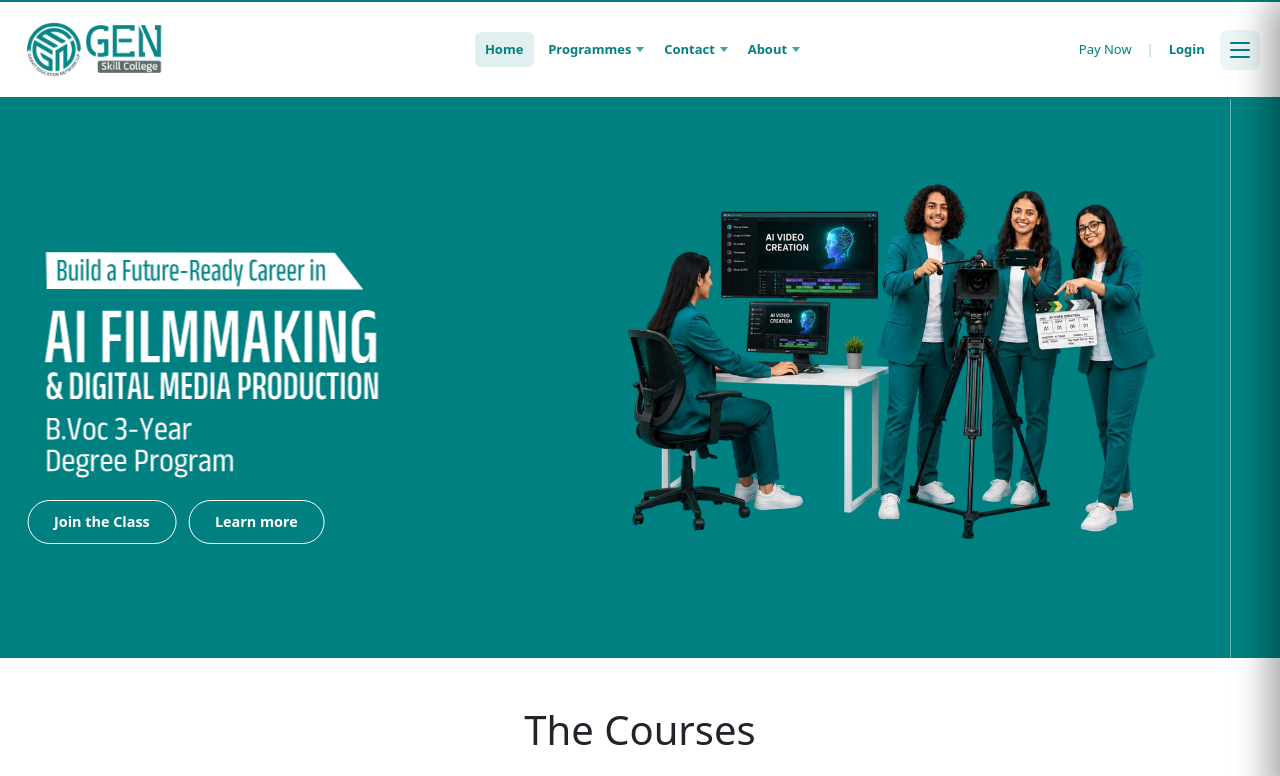
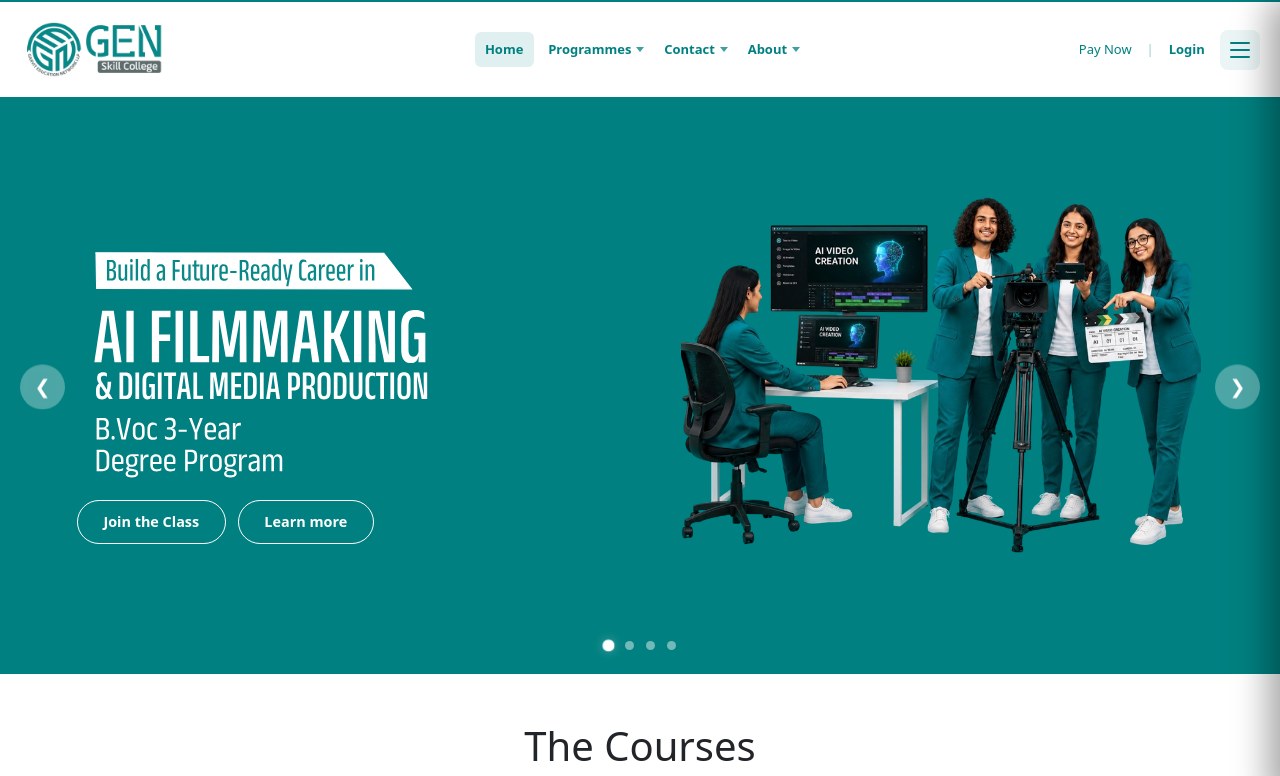
Before and after one commit to abhinandvktl/GEN-SKILL-COLLEGE, a React (Vite) app: page / in a window 1280 px wide. Shown: the top 776 px of the page. Built offline with nearby package versions, Linux system fonts and the light colour scheme; a web font is replaced by a local one.

Commit message:
carousel

```diff
--- a/src/pages/Home.css
+++ b/src/pages/Home.css
@@ -5,18 +5,18 @@
 .home-hero {
   background: var(--teal);
   color: var(--white);
-  padding: 3rem 6% 3.5rem;
-  min-height: 550px; /* Ensures consistent height during slides */
+  padding: 3rem 6% 4.5rem;
+  min-height: 550px;
   display: flex;
   align-items: center;
 }
 
 @keyframes floatZoom {
   0% {
-    transform: translateY(0px) scale(1);
+    transform: scale(1);
   }
   100% {
-    transform: translateY(-15px) scale(1.05); /* Moves up and zooms slightly */
+    transform: scale(1.05);
   }
 }
 
@@ -25,11 +25,25 @@
   height: auto;
   object-fit: cover;
   display: block;
-  /* Apply the animation here */
+  transform-origin: center;
   animation: floatZoom 5s ease-in-out infinite alternate;
 }
 
+.home-hero__frame {
+  max-width: 520px;
+  width: 100%;
+  overflow: hidden;
+  display: flex;
+  justify-content: center;
+  align-items: center;
+}
 
+.home-hero__frame img {
+  max-width: 100%;
+  height: auto;
+  object-fit: cover;
+  display: block;
+}
 
 .home-hero__inner {
   max-width: 1200px;
@@ -45,9 +59,11 @@
   flex: 1 1 320px;
   max-width: 560px;
 }
+
 .home-hero__copy .home-hero__img-animated {
-  margin-bottom: 1.5rem; /* Forces a consistent gap between the JSON text lines and your HTML buttons */
+  margin-bottom: 1.5rem;
 }
+
 .home-hero__badge {
   margin: 0 0 1.25rem;
 }
@@ -121,30 +137,126 @@
   flex: 1 1 300px;
   display: flex;
   justify-content: center;
+  align-items: center;
 }
 
-.home-hero__frame {
-  /* border: 3px solid rgba(0, 0, 0, 0.35); */
-  padding: 0;
-  /* background: rgba(0, 0, 0, 0.2); */
-  max-width: 520px;
-  width: 100%;
-  /* box-shadow: 0 18px 40px rgba(0, 0, 0, 0.2); */
-  /* overflow: hidden; Keeps the zoom inside the border */
+/* ==========================================================================
+    Bootstrap Carousel Fixes & Clean Custom Dot System
+    ========================================================================== */
+
+/* Ensure proper height for carousel components */
+#heroCarousel,
+#heroCarousel .carousel-inner,
+#heroCarousel .carousel-item {
+  height: 100%;
 }
 
-/* Bootstrap Carousel Fixes */
-.carousel-item {
-  transition: transform 0.6s ease-in-out; /* Smoother slide transition */
+/* Carousel - root container */
+#heroCarousel {
+  position: relative;
+  width: 100%;
 }
 
-.home-hero__frame img {
-  width: 100%;
-  height: auto;
-  object-fit: cover;
-  display: block;
+/* Carousel inner - no stacking context */
+#heroCarousel .carousel-inner {
+  z-index: auto !important;
 }
 
+/* Carousel items - below indicators/buttons */
+#heroCarousel .carousel-item {
+  z-index: 1 !important;
+  transition: transform 0.6s cubic-bezier(0.4, 0, 0.2, 1);
+}
+
+/* Carousel Indicators - positioned above slides */
+#heroCarousel .carousel-indicators {
+  z-index: 1000 !important;
+}
+
+/* Carousel Indicators and Buttons - positioned absolutely within carousel */
+#heroCarousel .carousel-indicators,
+#heroCarousel .carousel-btn {
+  position: absolute;
+}
+
+/* Carousel Indicators */
+.carousel-indicators {
+  position: absolute !important;
+  bottom: 1.5rem !important;
+  left: 50% !important;
+  transform: translateX(-50%) !important;
+  margin: 0 !important;
+  padding: 0 !important;
+  display: flex !important;
+  flex-direction: row !important;
+  justify-content: center !important;
+  align-items: center !important;
+  z-index: 1000 !important;
+  pointer-events: auto !important;
+}
+
+.carousel-indicators button {
+  width: 5px !important;
+  height: 5px !important;
+  border-radius: 50% !important;
+  border: 2px solid transparent !important;
+  background: rgba(255, 255, 255, 0.45) !important;
+  opacity: 1 !important;
+  margin: 0 6px !important;
+  padding: 0 !important;
+  transition: background 0.3s cubic-bezier(0.4, 0, 0.2, 1), transform 0.3s ease !important;
+  text-indent: 0 !important;
+  font-size: 0 !important;
+  line-height: 0 !important;
+  cursor: pointer;
+  box-sizing: content-box;
+}
+
+.carousel-indicators button:hover,
+.carousel-indicators button:focus-visible {
+  background: rgba(255, 255, 255, 0.8) !important;
+  transform: scale(1.15);
+  outline: none;
+}
+
+.carousel-indicators button.active {
+  background: var(--white) !important;
+  transform: scale(1.35) !important;
+  box-shadow: 0 0 8px rgba(255, 255, 255, 0.3);
+}
+
+/* Custom Navigation Buttons */
+.carousel-btn {
+  position: absolute;
+  top: 50%;
+  transform: translateY(-50%);
+  background: rgba(255, 255, 255, 0.3);
+  backdrop-filter: blur(4px);
+  border: none;
+  width: 45px;
+  height: 45px;
+  border-radius: 50%;
+  font-size: 1.2rem;
+  color: #fff;
+  cursor: pointer;
+  transition: background 0.2s, transform 0.2s;
+  z-index: 100;
+}
+
+.carousel-btn:hover {
+  background: rgba(255, 255, 255, 0.6);
+  color: #2d3436;
+}
+
+.btn-left { left: 20px; }
+.btn-right { right: 20px; }
+
+.carousel-control-prev,
+.carousel-control-next {
+  display: none !important;
+}
+
+/* Rest of your structural layout components */
 .home-stripes {
   padding: 2.5rem 6% 3.5rem;
   background: linear-gradient(180deg, #f4faf9 0%, #ffffff 100%);
@@ -218,6 +330,6 @@
 
 @media (max-width: 480px) {
   .home-hero {
-    padding: 2rem 5% 2.5rem;
+    padding: 2rem 5% 3.5rem; /* Ensure dots don't overflow layout limits on tiny screens */
   }
 }
--- a/src/pages/Home.jsx
+++ b/src/pages/Home.jsx
@@ -7,19 +7,19 @@ import CoursesSection from "../components/CoursesSection";
 import PartnersSection from "../components/PartnersSection";
 import VideoSection from "../components/VideoSection";
 
-// 1. Keep your original image imports exactly on the right side
+// Image Imports
 import heroImage2 from "../assets/hero-banner-course-images1.webp";
 import heroImage3 from "../assets/Innovative-Remedial-Teaching-course-images1.webp";
 import heroImage4 from "../assets/AI-Filmmaking-image.webp";
 
-// 2. Import your Lottie player tool and JSON text animations for the left side
+// Lottie and Bootstrap imports
 import { useLottie } from "lottie-react";
 import { Carousel } from 'bootstrap';
 
 import aiTextAnim from "../assets/AI Filmmaking Text.json";
 import wealthTextAnim from "../assets/Wealth Management Text.json";
 import businessTextAnim from "../assets/Business Automation Text.json";
-import remedialTextAnim from "../assets/Remedial Teaching Text.json";
+import remedialTextAnim  from "../assets/Remedial Teaching Text.json";
 
 // Controlled Lottie Wrapper Component
 const ManagedLottieText = ({ animationData, lottieRef }) => {
@@ -53,7 +53,7 @@ export function Home() {
     const myCarouselElement = document.querySelector('#heroCarousel');
     if (myCarouselElement) {
       const carousel = new Carousel(myCarouselElement, {
-        interval: 6000,
+        interval: 7000,
         ride: 'carousel',
         pause: false
       });
@@ -63,9 +63,9 @@ export function Home() {
         slideRefs.forEach((ref) => ref.current?.stop());
       };
 
-      const handleSlide = (event) => {
+      // Handle structural reset when active changes complete
+      const handleSlid = (event) => {
         stopAllSlides();
-
         setTimeout(() => {
           if (event.to === 0) aiRef.current?.play();
           if (event.to === 1) wealthRef.current?.play();
@@ -74,16 +74,24 @@ export function Home() {
         }, 50);
       };
 
-      myCarouselElement.addEventListener('slid.bs.carousel', handleSlide);
+      const handleSlideStart = () => {
+        stopAllSlides();
+      };
+
+      myCarouselElement.addEventListener('slid.bs.carousel', handleSlid);
+      myCarouselElement.addEventListener('slide.bs.carousel', handleSlideStart);
+
       carousel.cycle();
 
+      // Initial component mount call for page loading state
       if (aiRef.current) {
         stopAllSlides();
         aiRef.current.play();
       }
 
       return () => {
-        myCarouselElement.removeEventListener('slid.bs.carousel', handleSlide);
+        myCarouselElement.removeEventListener('slid.bs.carousel', handleSlid);
+        myCarouselElement.removeEventListener('slide.bs.carousel', handleSlideStart);
       };
     }
   }, []);
@@ -91,30 +99,30 @@ export function Home() {
   return (
     <div className="home">
       <div id="heroCarousel" className="carousel slide">
+
+        {/* Dot Indicators System */}
+        <div className="carousel-indicators">
+          <button type="button" data-bs-target="#heroCarousel" data-bs-slide-to="0" className="active" aria-current="true" aria-label="Slide 1"></button>
+          <button type="button" data-bs-target="#heroCarousel" data-bs-slide-to="1" aria-label="Slide 2"></button>
+          <button type="button" data-bs-target="#heroCarousel" data-bs-slide-to="2" aria-label="Slide 3"></button>
+          <button type="button" data-bs-target="#heroCarousel" data-bs-slide-to="3" aria-label="Slide 4"></button>
+        </div>
+
         <div className="carousel-inner">
-
           {/* Slide 1 - AI Filmmaking */}
           <div className="carousel-item active">
             <section className="home-hero" aria-labelledby="home-hero-heading">
               <div className="home-hero__inner">
-                {/* LEFT SIDE: Text Animation sits exactly where text was */}
                 <div className="home-hero__copy" data-aos="fade-right">
-
                   <ManagedLottieText animationData={aiTextAnim} lottieRef={aiRef} />
-
                   <div className="home-hero__actions">
                     <Link className="home-hero__btn" to="/contact/our-office">Join the Class</Link>
                     <Link className="home-hero__btn" to="/programmes/bvoc">Learn more</Link>
                   </div>
                 </div>
-                {/* RIGHT SIDE: Your original image code restored */}
                 <div className="home-hero__visual" data-aos="fade-left">
                   <div className="home-hero__frame">
-                    <img
-                      src={heroImage4}
-                      alt="Filmmaking Production"
-                      className="home-hero__img-animated"
-                    />
+                    <img src={heroImage4} alt="Filmmaking Production" className="home-hero__img-animated" />
                   </div>
                 </div>
               </div>
@@ -125,16 +133,12 @@ export function Home() {
           <div className="carousel-item">
             <section className="home-hero" style={{ background: 'var(--teal)' }}>
               <div className="home-hero__inner">
-                  {/* LEFT SIDE */}
                 <div className="home-hero__copy">
-
                   <ManagedLottieText animationData={wealthTextAnim} lottieRef={wealthRef} />
-
                   <div className="home-hero__actions">
                     <Link className="home-hero__btn" to="/programmes">Explore All</Link>
                   </div>
                 </div>
-                  {/* RIGHT SIDE */}
                 <div className="home-hero__visual">
                   <div className="home-hero__frame">
                     <img src={heroImage2} className="home-hero__img-animated" alt="Second Slide" />
@@ -148,16 +152,12 @@ export function Home() {
           <div className="carousel-item">
             <section className="home-hero" style={{ background: 'var(--teal)' }}>
               <div className="home-hero__inner">
-                {/* LEFT SIDE */}
                 <div className="home-hero__copy">
-
                   <ManagedLottieText animationData={businessTextAnim} lottieRef={businessRef} />
-
                   <div className="home-hero__actions">
                     <Link className="home-hero__btn" to="/programmes">Explore All</Link>
                   </div>
                 </div>
-                {/* RIGHT SIDE */}
                 <div className="home-hero__visual">
                   <div className="home-hero__frame">
                     <img src={heroImage2} className="home-hero__img-animated" alt="Third Slide" />
@@ -171,16 +171,12 @@ export function Home() {
           <div className="carousel-item">
             <section className="home-hero" style={{ background: 'var(--teal)' }}>
               <div className="home-hero__inner">
-                {/* LEFT SIDE */}
                 <div className="home-hero__copy">
-
                   <ManagedLottieText animationData={remedialTextAnim} lottieRef={remedialRef} />
-
                   <div className="home-hero__actions">
                     <Link className="home-hero__btn" to="/programmes">Explore All</Link>
                   </div>
                 </div>
-                {/* RIGHT SIDE */}
                 <div className="home-hero__visual">
                   <div className="home-hero__frame">
                     <img src={heroImage3} className="home-hero__img-animated" alt="Fourth Slide" />
@@ -189,8 +185,11 @@ export function Home() {
               </div>
             </section>
           </div>
+        </div>
 
-        </div>
+        {/* Custom Navigation Buttons */}
+        <button className="carousel-btn btn-left" type="button" data-bs-target="#heroCarousel" data-bs-slide="prev" aria-label="Previous Slide">&#10094;</button>
+        <button className="carousel-btn btn-right" type="button" data-bs-target="#heroCarousel" data-bs-slide="next" aria-label="Next Slide">&#10095;</button>
       </div>
 
       <CoursesSection />
```
Lines whose indentation alone changed are shown as unchanged.
